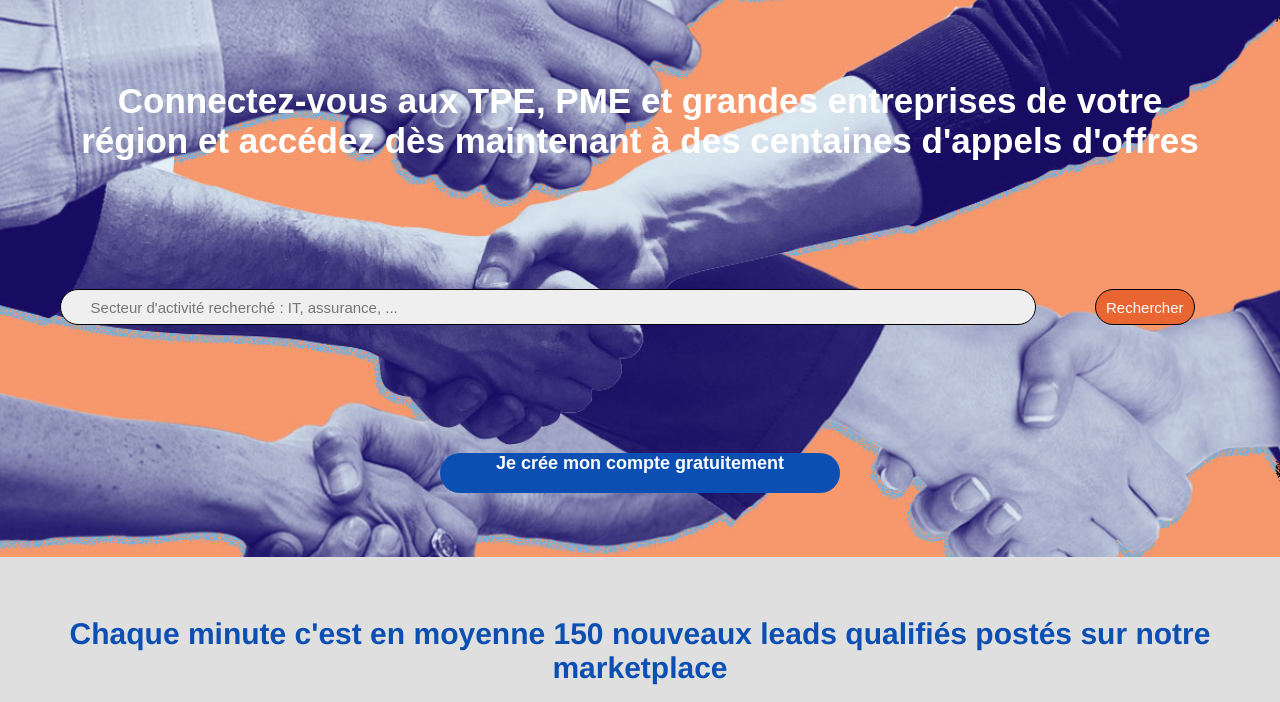
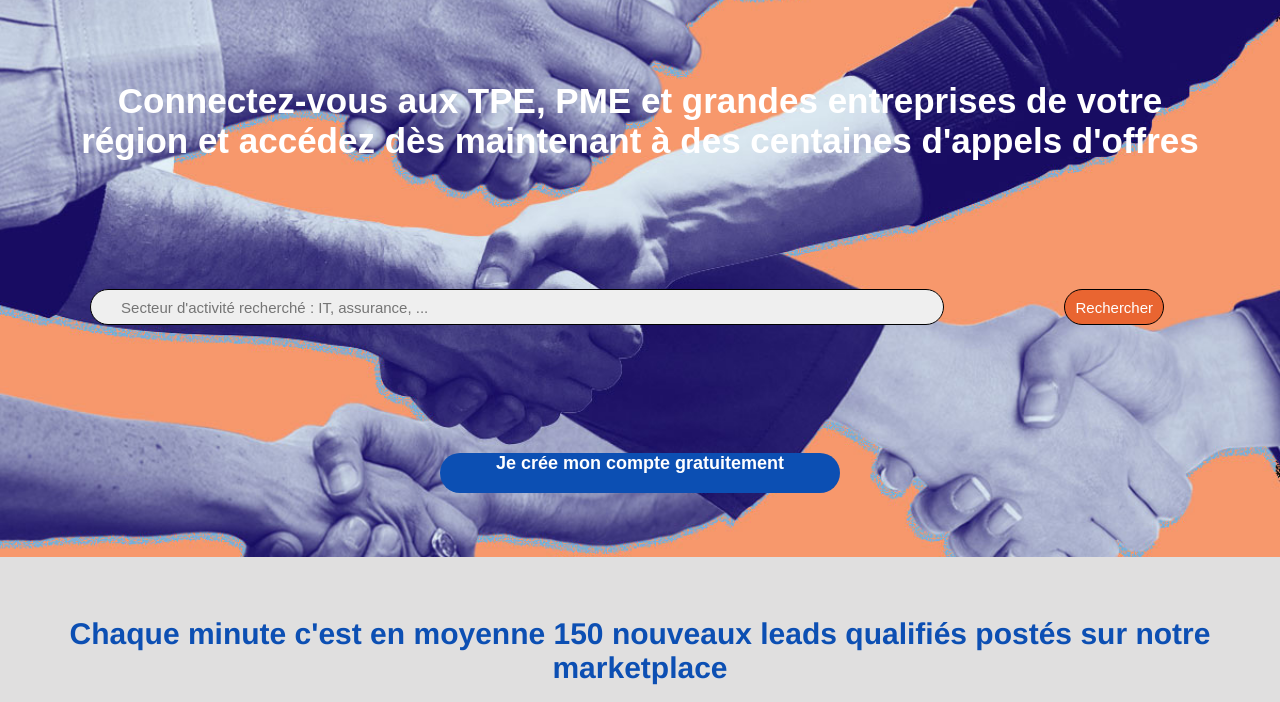
Before and after one commit to HendiKerdouci/Fil_rouge-, a plain HTML site: page index.html in a window 1280 px wide. Shown: the part 83-785 px from the top of the page. Drawn offline with Linux system fonts and the light colour scheme; a web font is replaced by a local one.

Commit message:
Update index.css

```diff
--- a/css/index.css
+++ b/css/index.css
@@ -109,16 +109,14 @@ h2 {
 
 form{
     display: flex
-    width: 15px;
     justify-content: space-between;
-
     align-items: center;
     padding-left: 30px;
     padding-right: 30px;
   }
   .search {
     font-size: 15px;
-    width: 80%;
+    width: 70%;
     height: 36px;
     padding-left: 30px;
     background-color: #EFEFEFFF;
```
